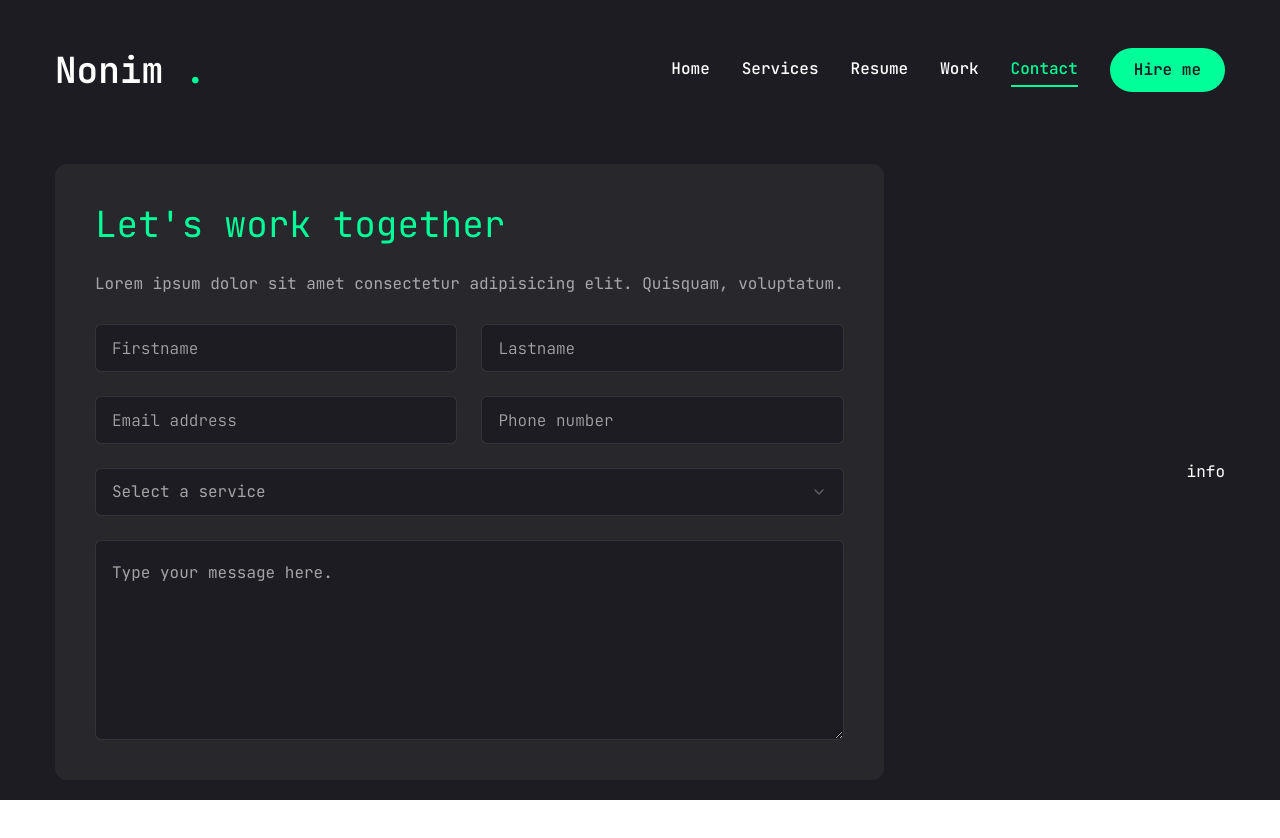
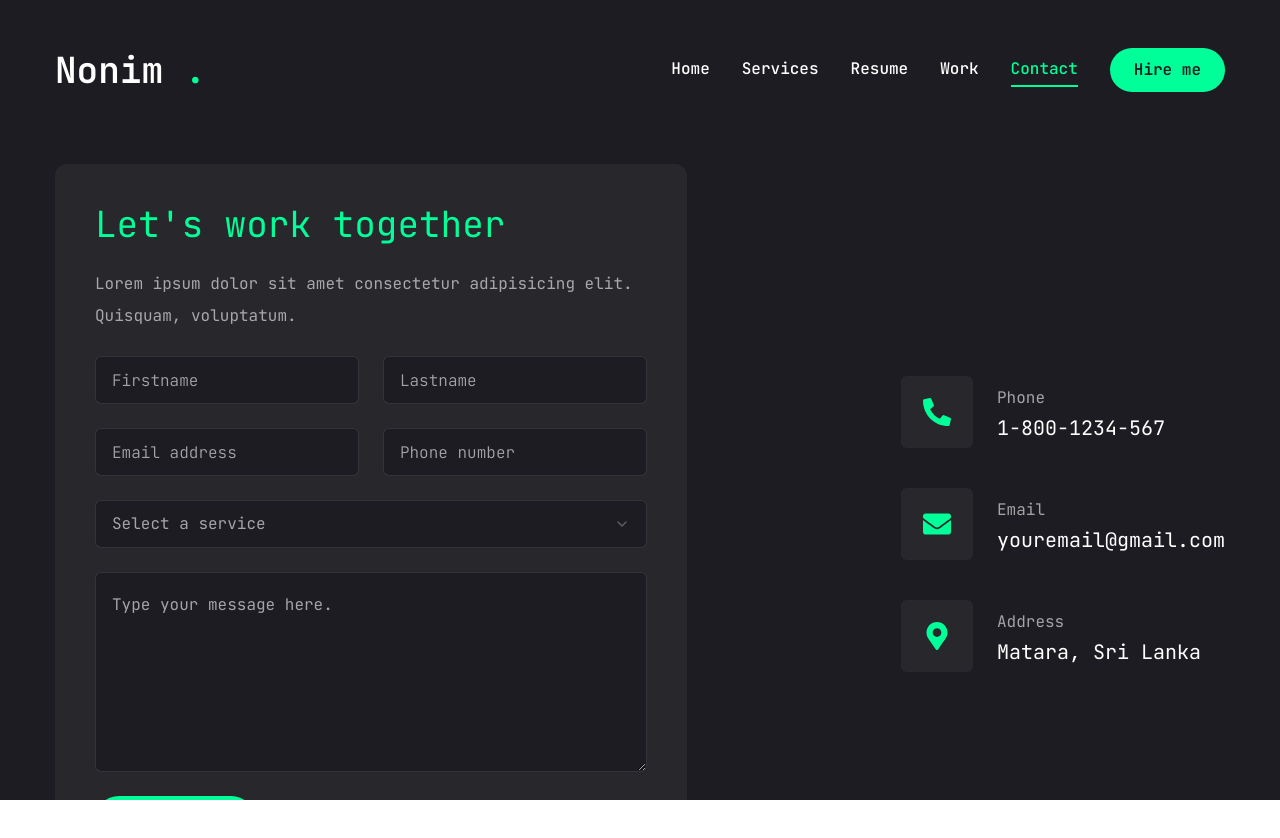
Before and after one commit to NonimUdara/my-portfolio, a Next.js app: page /contact in a window 1280 px wide. Shown: the top 838 px of the page. Before the commit the page ends 804 px from the top, so only its background shows below. Built offline with nearby package versions, Linux system fonts and the light colour scheme.

Commit message:
complete contact page

```diff
--- a/app/contact/page.jsx
+++ b/app/contact/page.jsx
@@ -49,7 +49,7 @@
       <div className="container mx-auto">
         <div className="flex flex-col xl:flex-row gap-[30px]">
           {/* form */}
-          <div className="xl:h-[54%] order-2 xl:order-none">
+          <div className="xl:w-[54%] order-2 xl:order-none">
             <form className="flex flex-col gap-6 p-10 bg-[#27272c] rounded-xl">
               <h3 className="text-4xl text-accent">Let's work together</h3>
               <p className="text-white/60">
@@ -78,17 +78,36 @@
                   </SelectGroup>
                 </SelectContent>
               </Select>
-              {/* texttarea */}
+              {/* textarea */}
               <Textarea
-              className="h-[200px]"
-              placeholder="Type your message here."
+                className="h-[200px]"
+                placeholder="Type your message here."
               />
+              {/* button */}
+              <Button size="md" className="max-w-40">
+                Send message
+              </Button>
             </form>
           </div>
           {/* info */}
           <div className="flex-1 flex items-center xl:justify-end order-1
           xl:order-none mb-8 xl:mb-0">
-            info
+            <ul className="flex flex-col gap-10">
+              {info.map((item, index) => {
+                return (
+                  <li key={index} className="flex items-center gap-6">
+                    <div className="w-[52px] h-[52px] xl:w-[72px] xl:h-[72px] bg-[#27272c]
+                    text-accent rounded-md flex items-center justify-center">
+                      <div className="text-[28px]">{item.icon}</div>
+                    </div>
+                    <div className="flex-1">
+                      <p className="text-white/60">{item.title}</p>
+                      <h3 className="text-xl">{item.description}</h3>
+                    </div>
+                  </li>
+                )
+              })}
+            </ul>
           </div>
         </div>
       </div>
```
